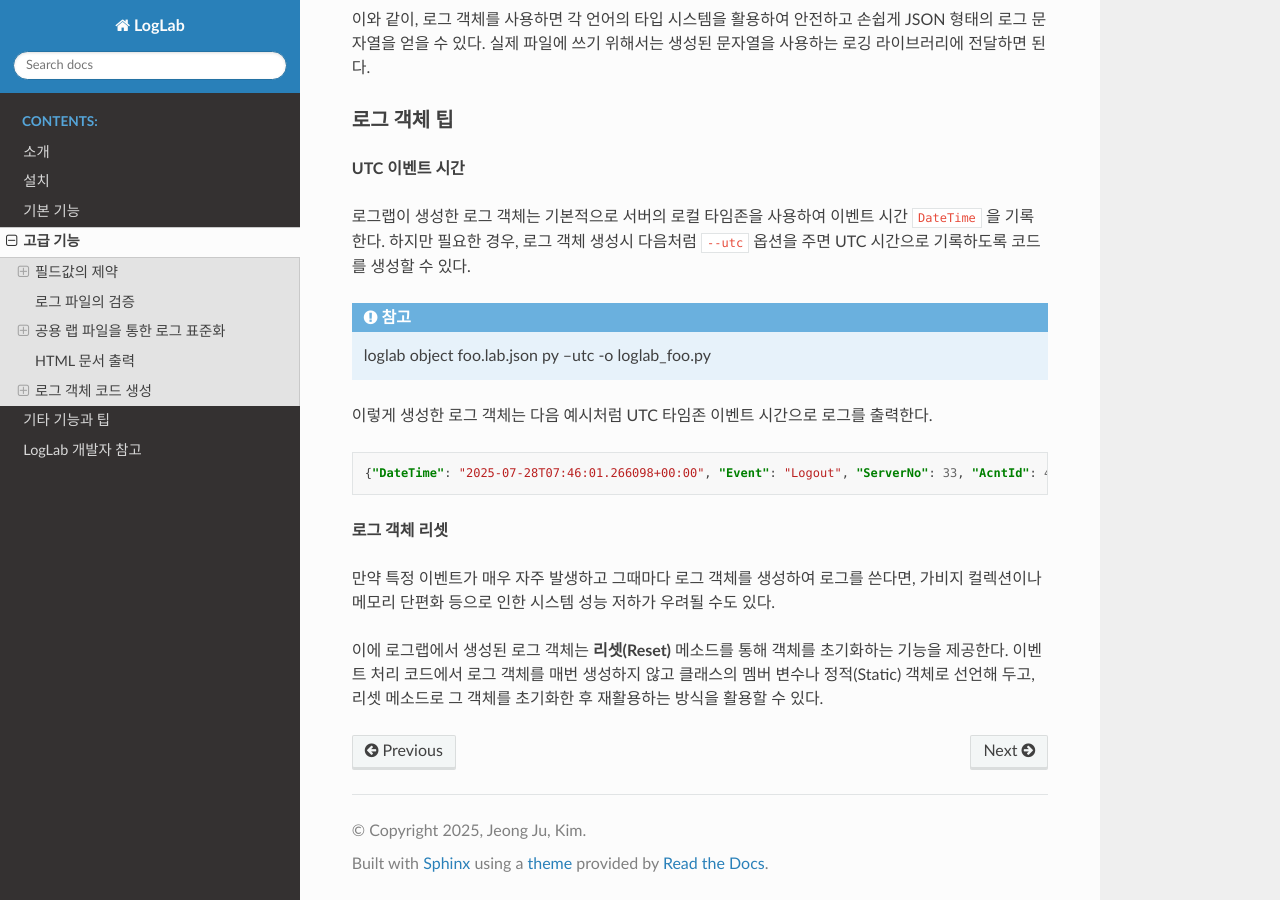
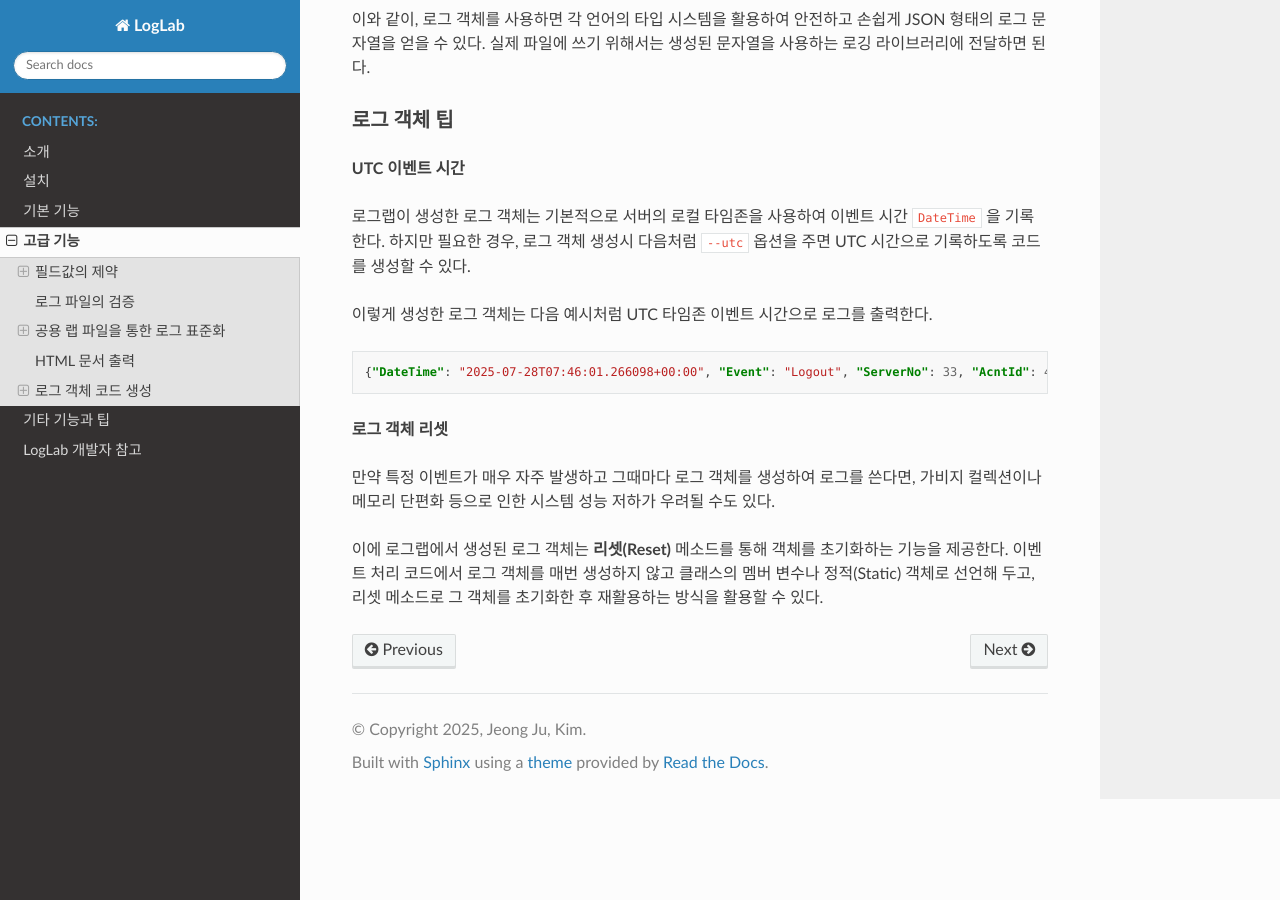
Before and after one commit to haje01/loglab, a Sphinx documentation site: the page built from docs/advanced.rst, in a window 1280 px wide and 900 px high, scrolled down 28578 px. Built offline with Sphinx 7.4.7 and the Read the Docs theme 3.1.0, drawn with Linux system fonts in a browser that asks for light colours.

Commit message:
update doc

```diff
--- a/docs/advanced.rst
+++ b/docs/advanced.rst
@@ -1581,7 +1581,7 @@ TypeScript 컴파일러가 필요하다. ``npm`` 으로 설치할 수 있다.
 
 로그랩이 생성한 로그 객체는 기본적으로 서버의 로컬 타임존을 사용하여 이벤트 시간 ``DateTime`` 을 기록한다. 하지만 필요한 경우, 로그 객체 생성시 다음처럼 ``--utc`` 옵션을 주면 UTC 시간으로 기록하도록 코드를 생성할 수 있다.
 
-.. note::
+.. code::bash
 
   loglab object foo.lab.json py --utc -o loglab_foo.py
 
```
